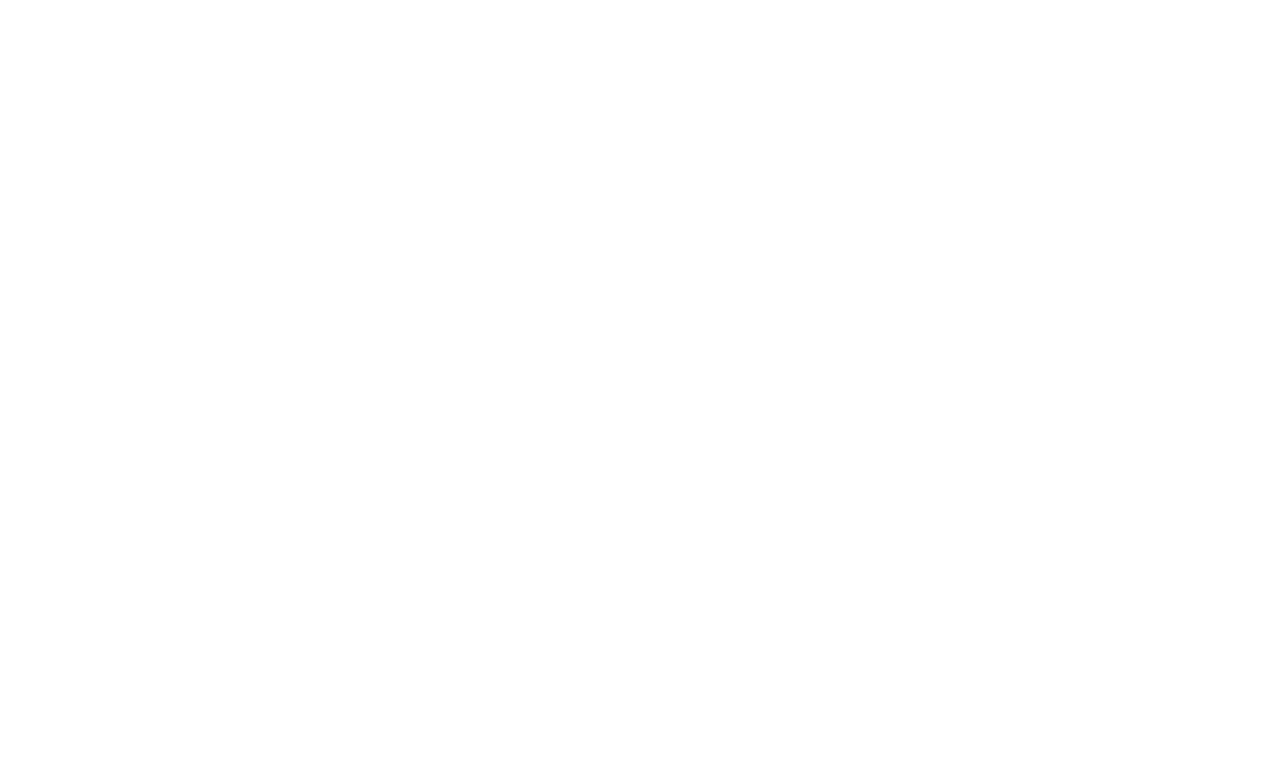
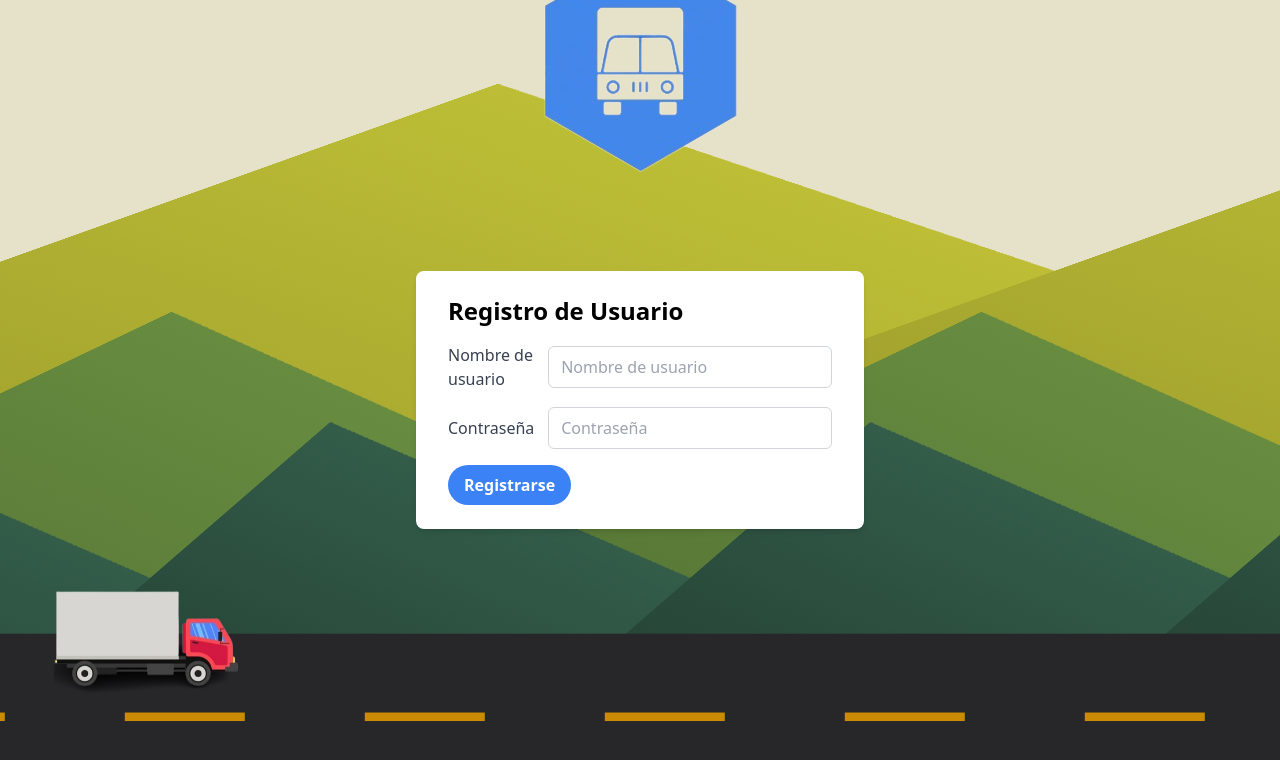
Before and after one commit to MudameProject/MudameFront, a React (Vite) app: page /Register in a window 1280 px wide. Before the commit this address had no page. Shown: the top 760 px of the page. Built offline with nearby package versions, Linux system fonts and the light colour scheme.

Commit message:
username y password con envio a DB completo

```diff
--- a/src/App.jsx
+++ b/src/App.jsx
@@ -2,13 +2,13 @@
 import "./App.css";
 import Header from "./Components/Header";
 import Register from "./Components/Register";
-import Prueba from "./Components/Prueba";
+import Prueba from "./Components/DatosRegister1";
 function App() {
   return (
     <Router>
       <Routes>
         <Route path="/" element={<Header />} />
-        <Route path="/Prueba" element={<Prueba />} />
+        <Route path="/Register" element={<Register />} />
       </Routes>
     </Router>
   );
--- a/src/Components/Prueba.jsx
+++ b/src/Components/DatosRegister1.jsx
@@ -24,7 +24,7 @@
   };
 
   return (
-    <div className="flex justify-center items-center h-screen bg-gray-200">
+    <div className="flex justify-center items-center h-screen">
       <div className="w-full max-w-md bg-white shadow-md rounded-lg px-8 py-6">
         <h2 className="text-2xl font-semibold mb-4">Registro de Usuario</h2>
         <form className="space-y-4">
--- a/src/Components/Header.jsx
+++ b/src/Components/Header.jsx
@@ -87,7 +87,7 @@
           </div>
           <div class="flex items-center gap-5">
             <button class="bg-blue-600 text-white px-6 py-2 rounded-full hover:bg-sky-500 transition-colors">
-              <Link to="/Prueba" class="text-decoration-none">
+              <Link to="/Register" class="text-decoration-none">
                 Registrarse
               </Link>
             </button>
--- a/src/Components/Register.jsx
+++ b/src/Components/Register.jsx
@@ -1,6 +1,5 @@
-import { useState } from "react";
-import PropTypes from "prop-types";
 import Road from "./Road";
+import DatosRegister1 from "./DatosRegister1";
 import logo from "./../assets/logo.png"
 
 
@@ -10,9 +9,10 @@
     <body className=" flex justify-center w-screen h-screen bg-[#e5e2c9]">
 
         <img className="h-auto absolute -top-[7vh] z-30" src={logo} alt="no cargo" />
-
-
         <Road />
+        <div className="z-20">
+          <DatosRegister1 />
+        </div>
     </body>
   );
 };
--- a/src/Components/Road.jsx
+++ b/src/Components/Road.jsx
@@ -3,7 +3,7 @@
 
 function Road() {
   return (
-    <div className="w-screen h-[90vh] absolute left-0 bottom-0 z-10 ">
+    <div className="w-screen h-[90vh] absolute left-0 bottom-0 z-10 overflow-hidden">
       <div className="doble"></div>
       <div className="otraM"></div>
       <div className="mountains"></div>
```
Also changed, not shown: src/Components/RegisterComplete.jsx (renamed from src/Components/DatosRegister2.jsx).
